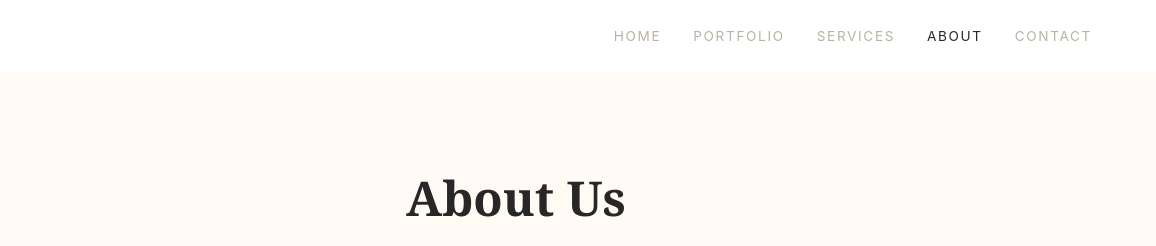
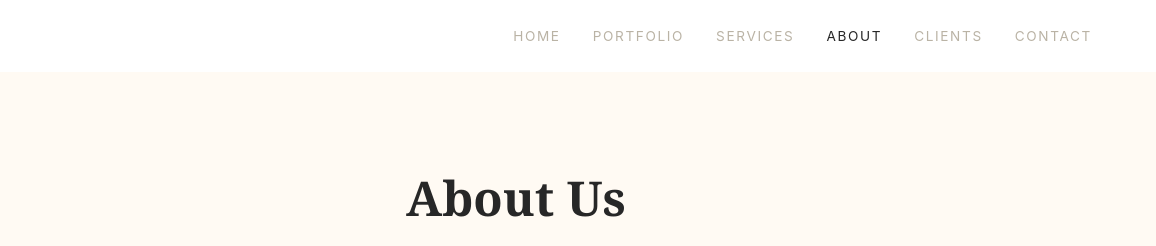
Before and after one commit to studiowujud/studiowujud.github.io, a plain HTML site: page about/index.html in a window 1280 px wide. Shown: the top 246 px of the page, 124-1280 px from the left. Drawn offline with Linux system fonts and the light colour scheme.

Commit message:
Add Clients navigation item before Contact

```diff
--- a/about/index.html
+++ b/about/index.html
@@ -17,6 +17,7 @@
         <li><a href="/portfolio/">Portfolio</a></li>
         <li><a href="/services/">Services</a></li>
         <li><a href="/about/" class="active">About</a></li>
+        <li><a href="/clients/">Clients</a></li>
         <li><a href="/contact/">Contact</a></li>
       </ul>
       <button class="nav-toggle" id="navToggle" aria-label="Menu">
```
Also changed, not shown: contact/index.html (+1 -0 lines), index.html (+1 -0 lines), portfolio/index.html (+1 -0 lines), services/index.html (+1 -0 lines).
